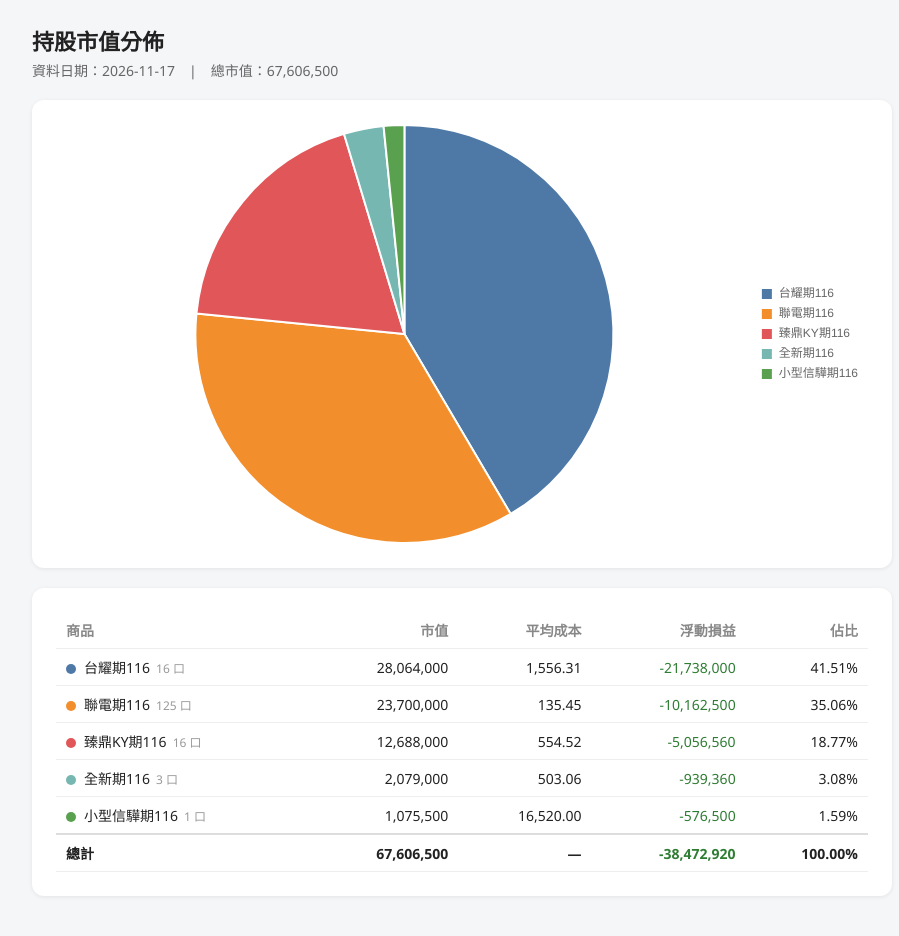
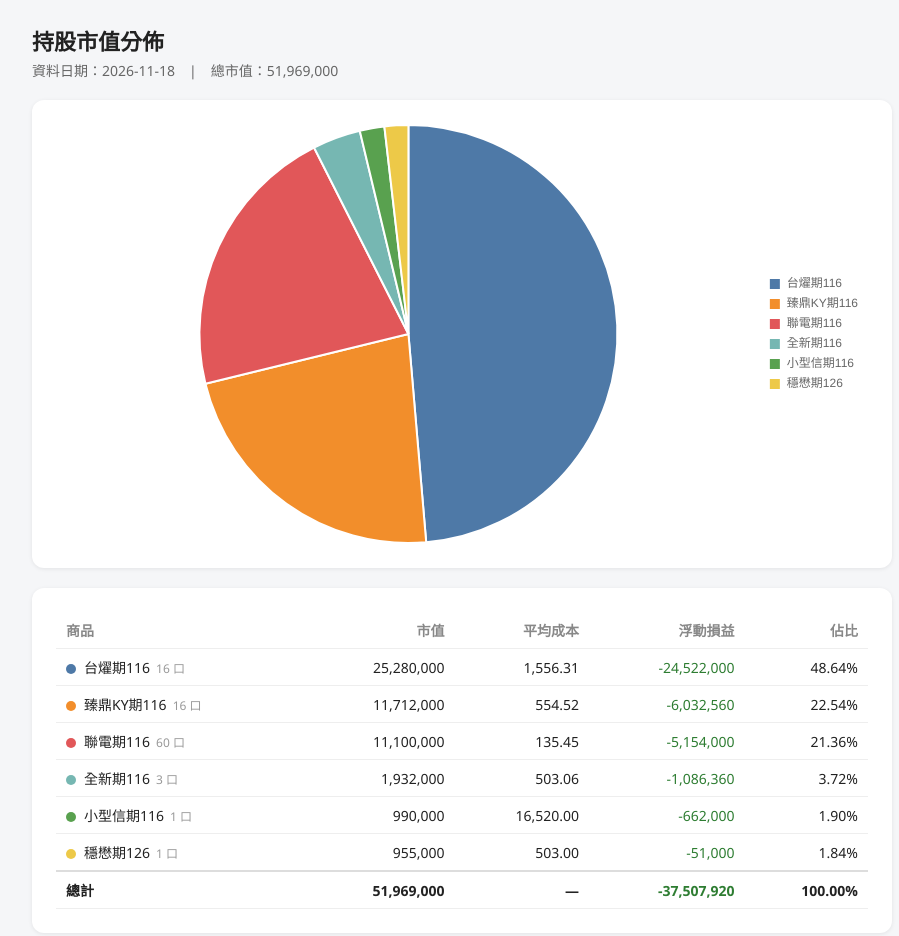
Before and after one commit to qpjvisl3cf/holding-chart, a plain HTML site: page index.html in a window 1280 px wide. Shown: the whole page, without its empty margins (178-1077 px from the left). Drawn offline with nearby package versions, Linux system fonts and the light colour scheme.

Commit message:
chore: 更新持股圓餅圖

```diff
--- a/index.html
+++ b/index.html
@@ -3,7 +3,7 @@
 <head>
 <meta charset="utf-8">
 <meta name="viewport" content="width=device-width, initial-scale=1">
-<title>持股市值分佈 2026-11-17</title>
+<title>持股市值分佈 2026-11-18</title>
 <script src="https://cdn.jsdelivr.net/npm/chart.js@4.4.1/dist/chart.umd.min.js"></script>
 <style>
   * { box-sizing: border-box; }
@@ -43,7 +43,7 @@
 <body>
 <div class="wrap">
   <h1>持股市值分佈</h1>
-  <div class="sub">資料日期：2026-11-17　|　總市值：67,606,500</div>
+  <div class="sub">資料日期：2026-11-18　|　總市值：51,969,000</div>
 
   <div class="card">
     <div class="chart-box"><canvas id="pie"></canvas></div>
@@ -56,10 +56,10 @@
         <tr><th>商品</th><th class="num">市值</th><th class="num">平均成本</th><th class="num">浮動損益</th><th class="num">佔比</th></tr>
       </thead>
       <tbody>
-        <tr><td class="name"><span class="dot" style="background:#4e79a7"></span>台耀期116<span class="lots">16 口</span></td><td class="num">28,064,000</td><td class="num">1,556.31</td><td class="num neg">-21,738,000</td><td class="num">41.51%</td></tr><tr><td class="name"><span class="dot" style="background:#f28e2b"></span>聯電期116<span class="lots">125 口</span></td><td class="num">23,700,000</td><td class="num">135.45</td><td class="num neg">-10,162,500</td><td class="num">35.06%</td></tr><tr><td class="name"><span class="dot" style="background:#e15759"></span>臻鼎KY期116<span class="lots">16 口</span></td><td class="num">12,688,000</td><td class="num">554.52</td><td class="num neg">-5,056,560</td><td class="num">18.77%</td></tr><tr><td class="name"><span class="dot" style="background:#76b7b2"></span>全新期116<span class="lots">3 口</span></td><td class="num">2,079,000</td><td class="num">503.06</td><td class="num neg">-939,360</td><td class="num">3.08%</td></tr><tr><td class="name"><span class="dot" style="background:#59a14f"></span>小型信驊期116<span class="lots">1 口</span></td><td class="num">1,075,500</td><td class="num">16,520.00</td><td class="num neg">-576,500</td><td class="num">1.59%</td></tr>
+        <tr><td class="name"><span class="dot" style="background:#4e79a7"></span>台燿期116<span class="lots">16 口</span></td><td class="num">25,280,000</td><td class="num">1,556.31</td><td class="num neg">-24,522,000</td><td class="num">48.64%</td></tr><tr><td class="name"><span class="dot" style="background:#f28e2b"></span>臻鼎KY期116<span class="lots">16 口</span></td><td class="num">11,712,000</td><td class="num">554.52</td><td class="num neg">-6,032,560</td><td class="num">22.54%</td></tr><tr><td class="name"><span class="dot" style="background:#e15759"></span>聯電期116<span class="lots">60 口</span></td><td class="num">11,100,000</td><td class="num">135.45</td><td class="num neg">-5,154,000</td><td class="num">21.36%</td></tr><tr><td class="name"><span class="dot" style="background:#76b7b2"></span>全新期116<span class="lots">3 口</span></td><td class="num">1,932,000</td><td class="num">503.06</td><td class="num neg">-1,086,360</td><td class="num">3.72%</td></tr><tr><td class="name"><span class="dot" style="background:#59a14f"></span>小型信期116<span class="lots">1 口</span></td><td class="num">990,000</td><td class="num">16,520.00</td><td class="num neg">-662,000</td><td class="num">1.90%</td></tr><tr><td class="name"><span class="dot" style="background:#edc948"></span>穩懋期126<span class="lots">1 口</span></td><td class="num">955,000</td><td class="num">503.00</td><td class="num neg">-51,000</td><td class="num">1.84%</td></tr>
       </tbody>
       <tfoot>
-        <tr><td>總計</td><td class="num">67,606,500</td><td class="num">—</td><td class="num neg">-38,472,920</td><td class="num">100.00%</td></tr>
+        <tr><td>總計</td><td class="num">51,969,000</td><td class="num">—</td><td class="num neg">-37,507,920</td><td class="num">100.00%</td></tr>
       </tfoot>
     </table>
     </div>
@@ -67,9 +67,9 @@
 </div>
 
 <script>
-  const labels = ["台耀期116", "聯電期116", "臻鼎KY期116", "全新期116", "小型信驊期116"];
-  const values = [28064000.0, 23700000.0, 12688000.0, 2079000.0, 1075500.0];
-  const colors = ["#4e79a7", "#f28e2b", "#e15759", "#76b7b2", "#59a14f"];
+  const labels = ["台燿期116", "臻鼎KY期116", "聯電期116", "全新期116", "小型信期116", "穩懋期126"];
+  const values = [25280000.0, 11712000.0, 11100000.0, 1932000.0, 990000.0, 955000.0];
+  const colors = ["#4e79a7", "#f28e2b", "#e15759", "#76b7b2", "#59a14f", "#edc948"];
   const total = values.reduce((a, b) => a + b, 0);
   const isNarrow = window.matchMedia('(max-width: 600px)').matches;
   new Chart(document.getElementById('pie'), {
```
